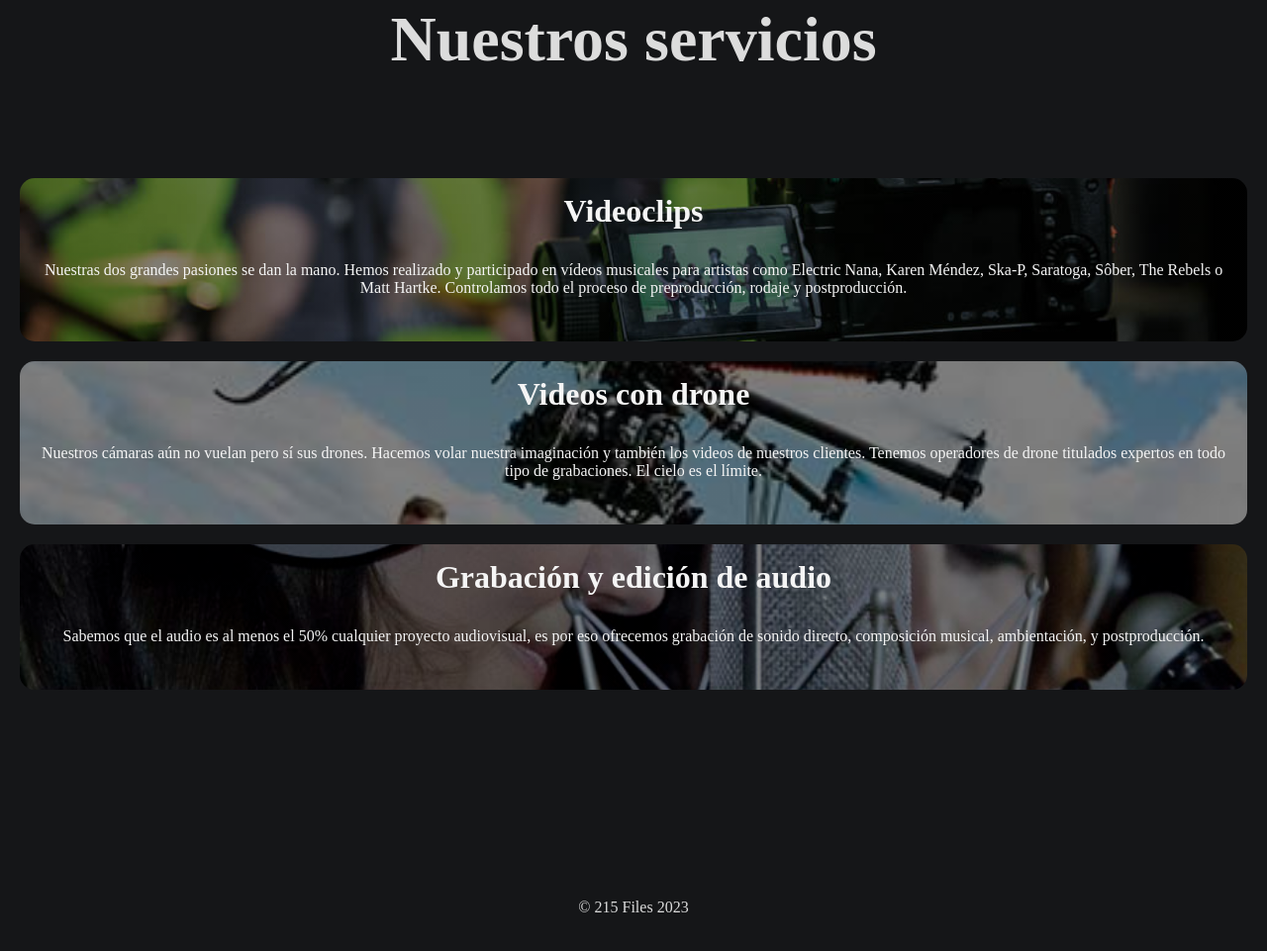
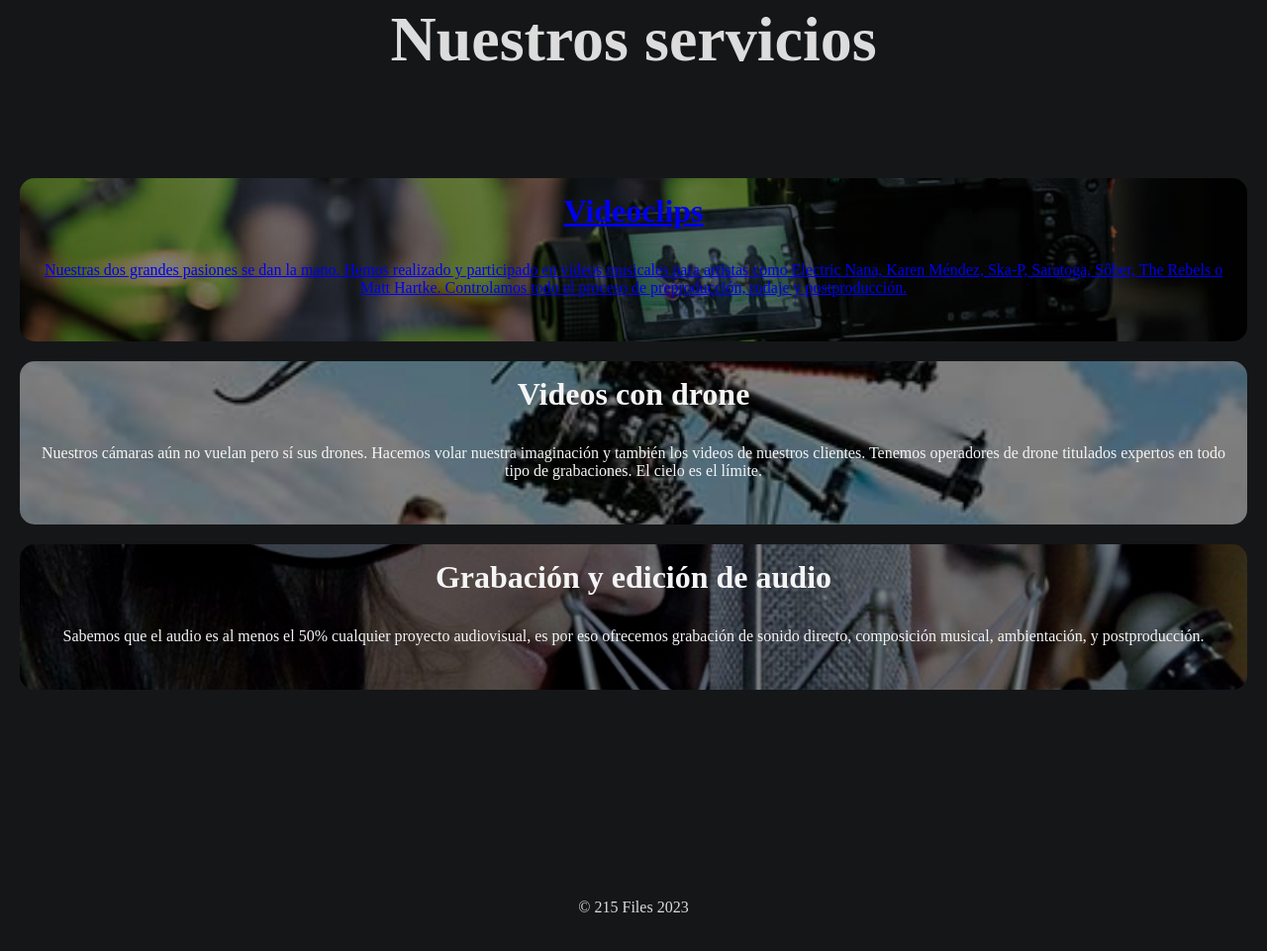
Before and after one commit to 215files/215web, a plain HTML site: page index.html in a window 1280 px wide. Shown: the part 1847-2808 px from the top of the page at 99% size. Drawn offline with Linux system fonts and the light colour scheme.

Commit message:
se añade enlace a nuestros servicios

```diff
--- a/index.html
+++ b/index.html
@@ -42,11 +42,13 @@
         <div class="container">
             <span><h2>Nuestros servicios</h2></span>
             <div class="servicios">
+			<a href="www.google.es">
                 <div class="carta">
                     <h3>Videoclips</h3>
                     <p>Nuestras dos grandes pasiones se dan la mano. Hemos realizado y participado en vídeos musicales para artistas como
                         Electric Nana, Karen Méndez, Ska-P, Saratoga, Sôber, The Rebels o Matt Hartke. Controlamos todo el proceso de preproducción, rodaje y postproducción.</p>
                 </div>
+			</a>
                 <div class="carta">
                     <h3>Videos con drone</h3>
                     <p>Nuestros cámaras aún no vuelan pero sí sus drones. Hacemos volar nuestra imaginación y también los videos de nuestros clientes. Tenemos operadores de drone titulados expertos en todo tipo de grabaciones. El cielo es el límite.</p>
```
